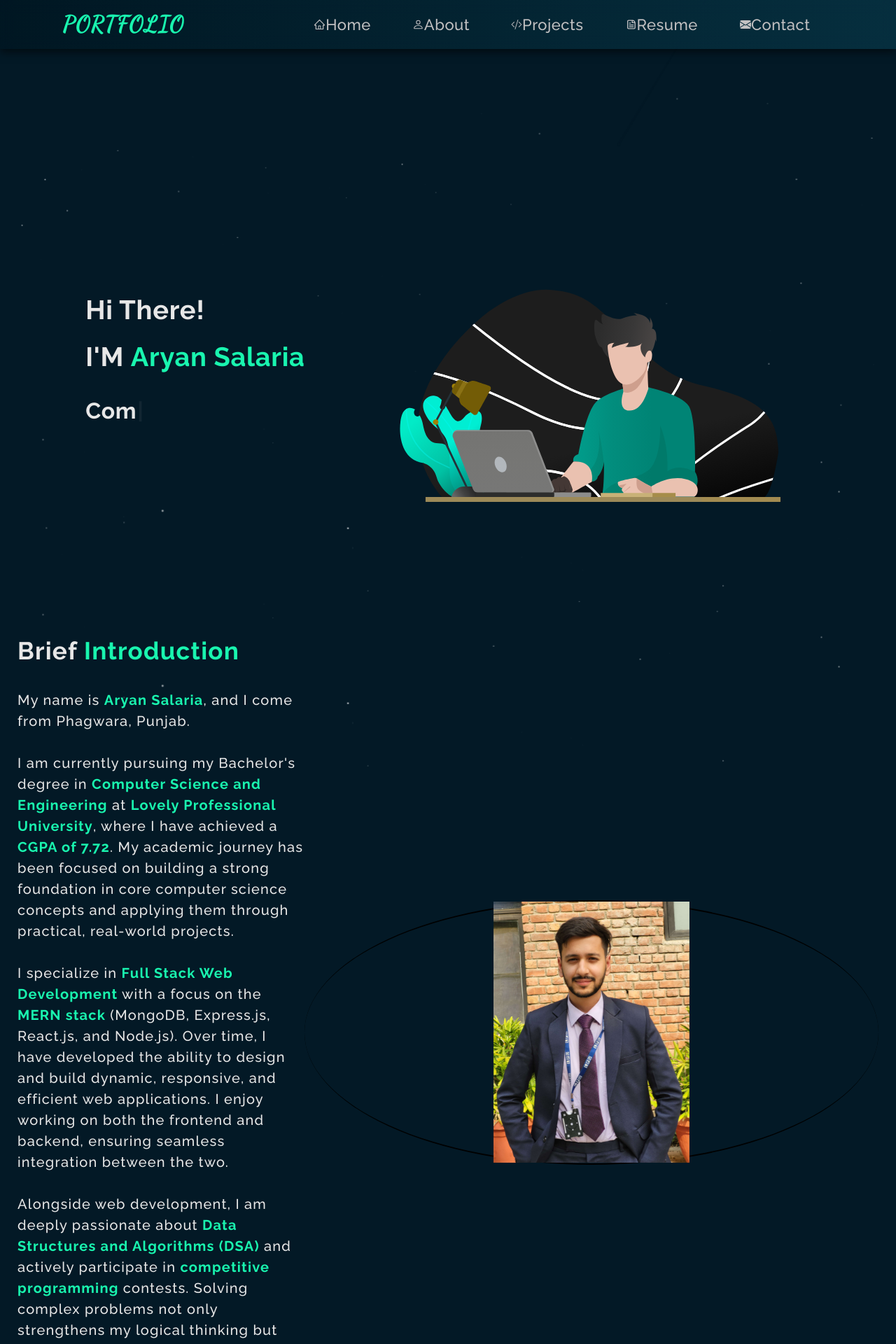
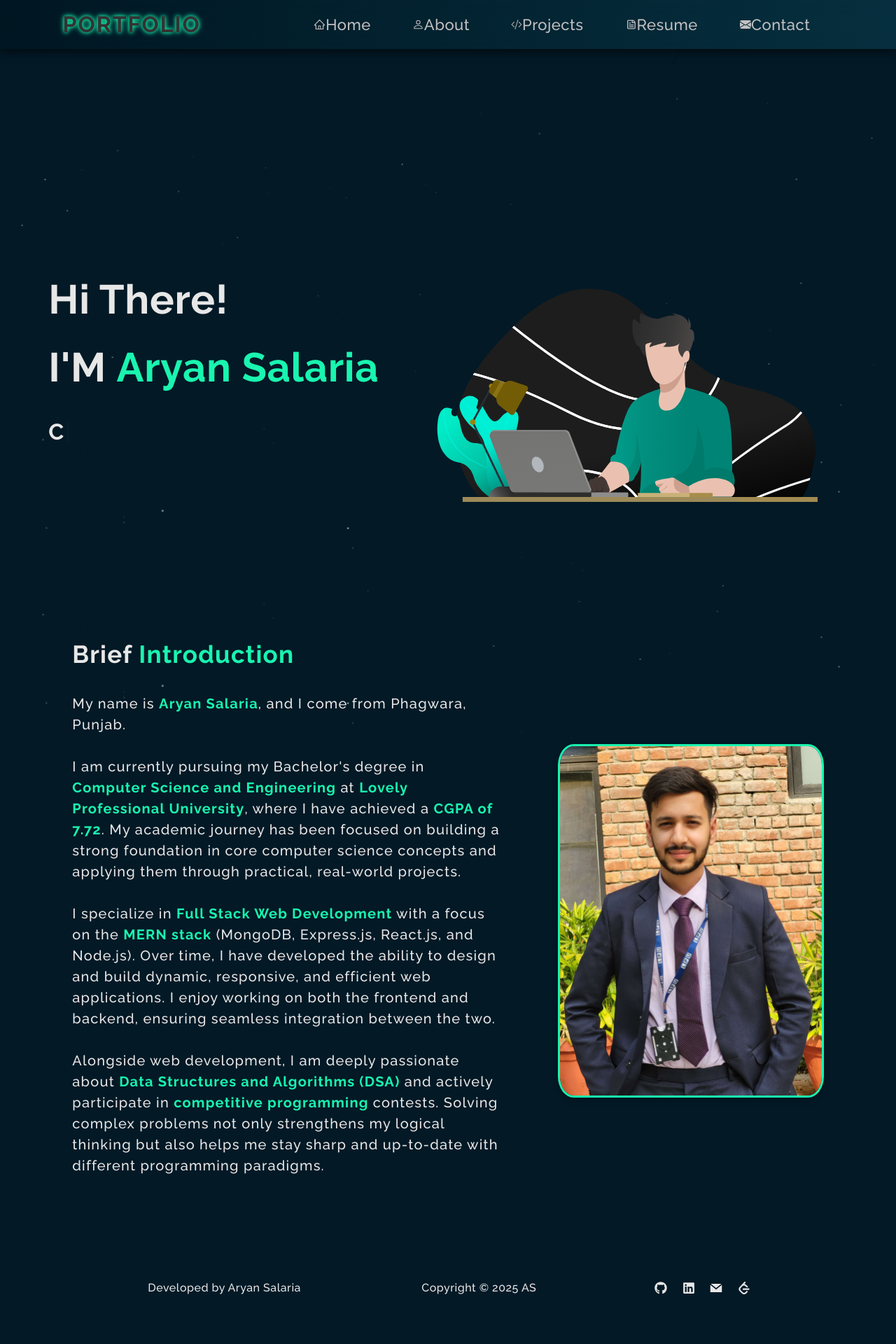
Before and after one commit to rupak1005/PFolio, a React (Create React App) app in the folder my-website/: page / in a window 1280 px wide. Shown: the top 1920 px of the page at 70% size. After the commit the page ends 1870 px from the top, so only its background shows below. Built offline with nearby package versions, Linux system fonts and the light colour scheme.

Commit message:
fix profile pic & add hover glow effect with smooth transition

```diff
--- a/my-website/src/Components/Home.js
+++ b/my-website/src/Components/Home.js
@@ -39,7 +39,9 @@ const Home = () => {
 
             </p>
         </div>
-          <div style={{display:"flex",justifyContent:"center",alignItems:"center",borderRadius:"50%",width:"100%",height:"100%",borderBlockColor:"black",borderBlockWidth:"2px",borderStyle:"solid"}}>
+          <div style={{display:"flex",justifyContent:"center",alignItems:"center"
+          ,height:"100vh"}}>
+
               <Tilt>
                   <img className='Avatar' src={Avatar} alt="" />
               </Tilt>
--- a/my-website/src/index.css
+++ b/my-website/src/index.css
@@ -95,17 +95,25 @@ b{
 .Navbar .Logo {
   font-size: 32px;
   letter-spacing: 2px;
-  padding-left: 7%;
-  color: #19f5af; /* Matching color with your theme */
   display: flex;
   align-items: center;
   text-align: center;
   cursor: pointer;
   transition: color 0.3s ease-in-out;
+  text-shadow: 0 0 5px #19f5af, 0 0 8px #19f5af; /* Glowing effect */
+  font-family: 'Raleway', sans-serif; /* Apply the cursive font */
+  font-weight: 600; /* Adjust the weight */
+  color: #333; /* Adjust the text color */
+  transition: color 0.3s ease, transform 0.3s ease; /* Smooth transition effect */
+  text-decoration: none; /* Remove underline */
 }
 
 .Navbar .Logo:hover {
   color: #ffffff; /* Light color on hover */
+  transform: scale(1.1); /* Slightly enlarge on hover */
+  transition: 100ms ease-in-out; /* Smooth transition */
+  text-shadow: 0 0 5px #19f5af, 0 0 8px #19f5af; /* Glowing effect */
+  text-decoration: none; /* Remove underline */
 }
 
 .NavbarLinks {
@@ -115,10 +123,13 @@ b{
   padding-right: 7%;
   font-weight: 500;
   font-size: 22px;
+  color: #E7E7E7;
+  transition: color 0.3s ease-in-out;
+  text-decoration: none; /* Remove underline */
 }
 
 .NavbarLinks li {
-  padding: 2px 20px;
+  padding: 4px 20px;
   list-style-type: none;
 }
 
@@ -129,7 +140,7 @@ b{
   justify-content: space-between;
   position: relative;
   width: 95%;
-  padding: 2px 7px;
+  padding: 4px 7px;
   letter-spacing: 0.5px;
   text-decoration: none;
   transition: color 0.3s ease-in-out, transform 0.3s ease-in-out;
@@ -138,6 +149,9 @@ b{
 .NavbarLinks a:hover {
   color: #ffffff; /* Lighten on hover */
   transform: scale(1.1); /* Slightly enlarge on hover */
+  transition: 100ms ease-in-out; /* Smooth transition */
+  text-shadow: 0 0 5px #19f5af, 0 0 8px #19f5af; /* Glowing effect */
+
 }
 
 .NavbarLinks a::after {
@@ -361,8 +375,8 @@ b{
   align-items: center;
 }
 .HomeText h1{
-  font-weight: 600;
-  font-size: 38px;
+  font-weight: 800;
+  font-size: 58px;
   letter-spacing: 0.7px;
   padding-top: 10px;
 }
@@ -449,7 +463,17 @@ b{
 }
 
 .Avatar{
-  width: 280px;
+  width: 380px;
+  border-radius: 6%;
+  border: 3px solid #19f5af;
+  box-shadow: 0 4px 10px rgba(0, 0, 0, 0.2);
+  transition: 0.5s;
+
+}
+.Avatar:hover{
+  transform: scale(1.05);
+  box-shadow: 0 4px 20px rgba(0, 0, 0, 0.3);
+  transition: 0.5s;
 }
 
 @media(max-width:900px){
@@ -789,7 +813,7 @@ footer h4{
 }
 
 .Logo {
-  font-family: 'Dancing Script'; /* Apply the cursive font */
+  font-family:sans-serif; /* Apply the cursive font */
   font-size: 36px; /* Adjust the size */
   font-weight: 600; /* Adjust the weight */
   color: #333; /* Adjust the text color */
```
Also changed, not shown: my-website/src/Components/Navbar.js (+5 -5 lines).
